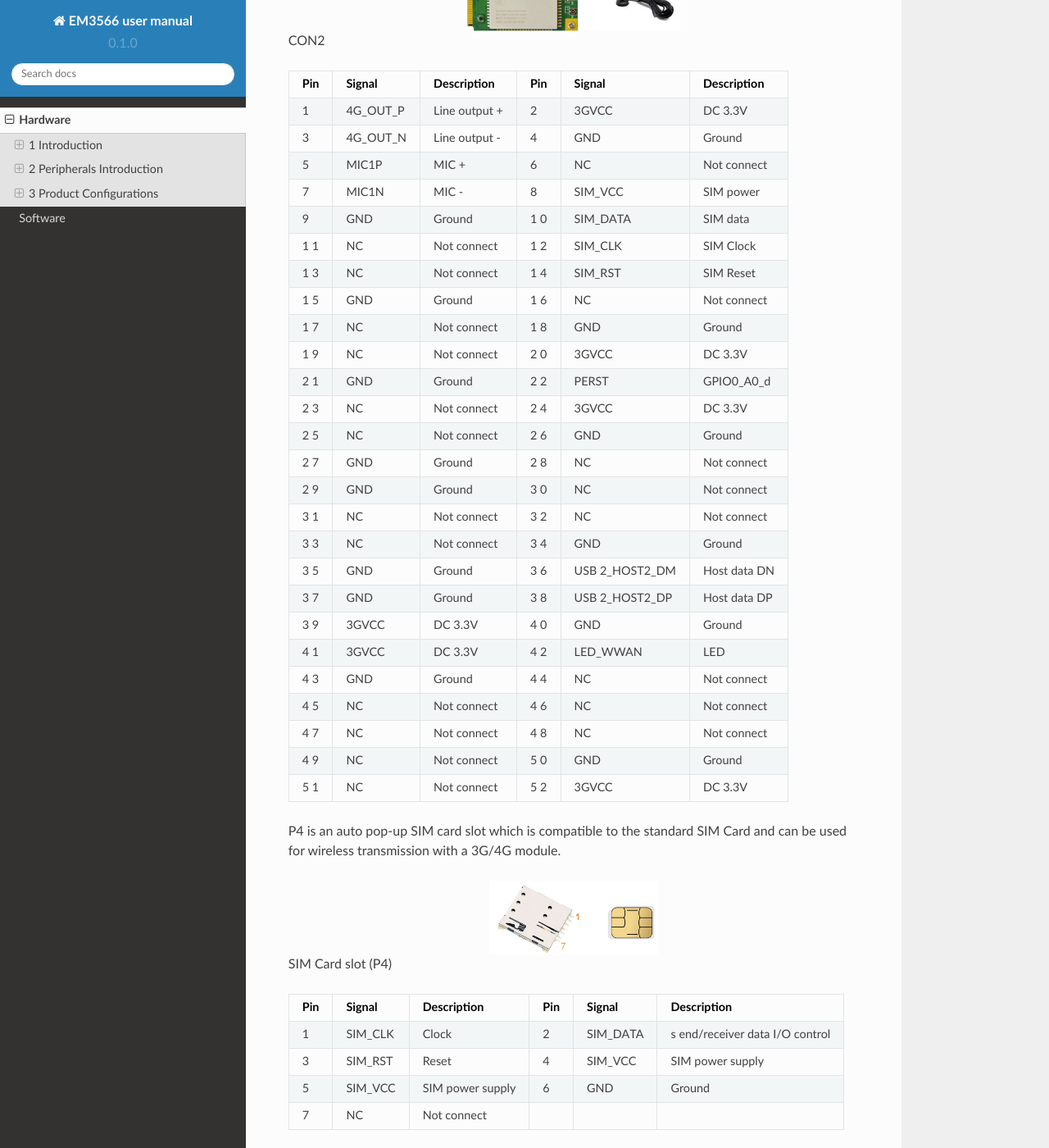
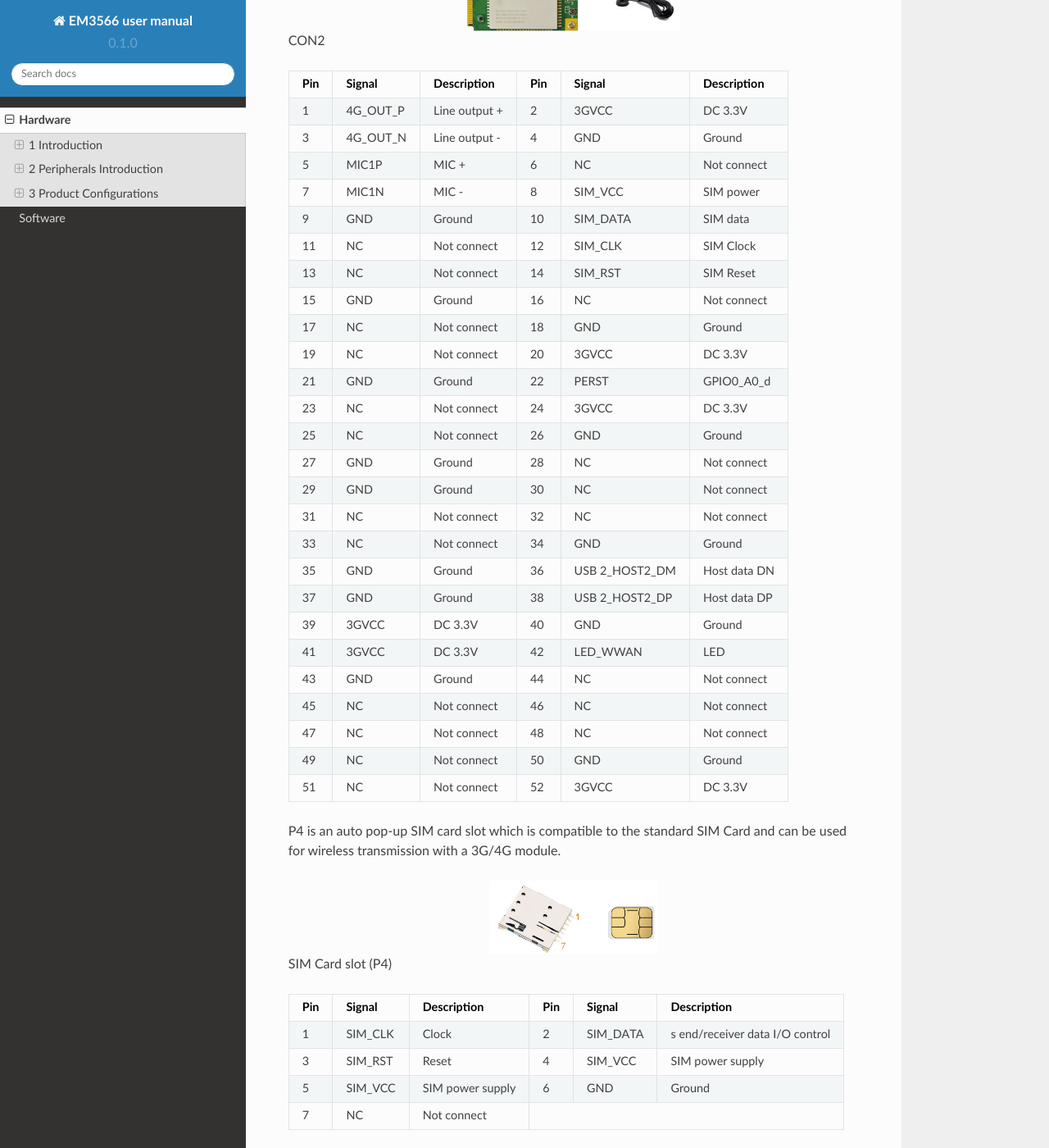
Before and after one commit to boardcon/EM3566, a Sphinx documentation site: the page built from docs/source/hardware.rst, in a window 1280 px wide and 1400 px high, scrolled down 20806 px. Shown: the whole window at 82% size. Built offline with Sphinx 7.4.7 and the Read the Docs theme 2.0.0, drawn with Linux system fonts in a browser that asks for light colours; some of the changed text lies outside the part shown.

Commit message:
Update hardware.rst

```diff
--- a/docs/source/hardware.rst
+++ b/docs/source/hardware.rst
@@ -1070,7 +1070,7 @@
 
 +---+-------------+---------------+---+------------+----------------+
 |Pin| Signal      | Description   |Pin| Signal     | Description    |
-+---+-------------+---------------+---+------------+----------------+
++===+=============+===============+===+============+================+
 | 1 | GND         | Ground        | 2 | GND        | Ground         |
 +---+-------------+---------------+---+------------+----------------+
 | 3 | NC          | Not connect   | 4 | AF_2V8     | AF 2.8V power  |
@@ -1082,11 +1082,11 @@
 | 7 | NC          | Not connect   | 8 | A          | DVP 2.8V power |
 |   |             |               |   | VDD2V8_DVP | supply         |
 +---+-------------+---------------+---+------------+----------------+
-| 9 | CA          | Camera reset  | 1 | CIF_       | GPIO4_B7_d     |
-|   | MERAB_RST_L |               | 0 | 8BIT_VSYNC |                |
-+---+-------------+---------------+---+------------+----------------+
-| 1 | GND         | Ground        | 1 | MIPI_      | MIPI CSI       |
-| 1 |             |               | 2 | CSI_RX_D3P | positive       |
+| 9 | CA          | Camera reset  | 10| CIF_       | GPIO4_B7_d     |
+|   | MERAB_RST_L |               |   | 8BIT_VSYNC |                |
++---+-------------+---------------+---+------------+----------------+
+| 11| GND         | Ground        | 12| MIPI_      | MIPI CSI       |
+|   |             |               |   | CSI_RX_D3P | positive       |
 |   |             |               |   |            |                |
 |   |             |               |   |            | differential   |
 |   |             |               |   |            | data line      |
@@ -1094,8 +1094,8 @@
 |   |             |               |   |            | transceiver    |
 |   |             |               |   |            | output         |
 +---+-------------+---------------+---+------------+----------------+
-| 1 | MIPI        | IMIPI CSI     | 1 | GND        | Ground         |
-| 3 | _CSI_RX_D3N | negative      | 4 |            |                |
+| 13| MIPI        | IMIPI CSI     | 14| GND        | Ground         |
+|   | _CSI_RX_D3N | negative      |   |            |                |
 |   |             |               |   |            |                |
 |   |             | differential  |   |            |                |
 |   |             | data line     |   |            |                |
@@ -1103,8 +1103,8 @@
 |   |             | transceiver   |   |            |                |
 |   |             | output        |   |            |                |
 +---+-------------+---------------+---+------------+----------------+
-| 1 | MIPI        | MIPI CSI      | 1 | MIPI_      | MIPI CSI       |
-| 5 | _CSI_RX_D2P | positive      | 6 | CSI_RX_D2N | negative       |
+| 15| MIPI        | MIPI CSI      | 16| MIPI_      | MIPI CSI       |
+|   | _CSI_RX_D2P | positive      |   | CSI_RX_D2N | negative       |
 |   |             |               |   |            |                |
 |   |             | differential  |   |            | differential   |
 |   |             | data line     |   |            | data line      |
@@ -1112,8 +1112,8 @@
 |   |             | transceiver   |   |            | transceiver    |
 |   |             | output        |   |            | output         |
 +---+-------------+---------------+---+------------+----------------+
-| 1 | GND         | Ground        | 1 | MIPI_CS    | MIPI CSI       |
-| 7 |             |               | 8 | I_RX_CLK1P | positive       |
+| 17| GND         | Ground        | 18| MIPI_CS    | MIPI CSI       |
+|   |             |               |   | I_RX_CLK1P | positive       |
 |   |             |               |   |            |                |
 |   |             |               |   |            | differential   |
 |   |             |               |   |            | data line      |
@@ -1121,8 +1121,8 @@
 |   |             |               |   |            | transceiver    |
 |   |             |               |   |            | output         |
 +---+-------------+---------------+---+------------+----------------+
-| 1 | MIPI_C      | MIPI CSI      | 2 | GND        | Ground         |
-| 9 | SI_RX_CLK1N | negative      | 0 |            |                |
+| 19| MIPI_C      | MIPI CSI      | 20| GND        | Ground         |
+|   | SI_RX_CLK1N | negative      |   |            |                |
 |   |             |               |   |            |                |
 |   |             | differential  |   |            |                |
 |   |             | data line     |   |            |                |
@@ -1130,18 +1130,16 @@
 |   |             | transceiver   |   |            |                |
 |   |             | output        |   |            |                |
 +---+-------------+---------------+---+------------+----------------+
-| 2 | DVDD1V2     | VDD 1.2V      | 2 | VCC1V8_DVP | VCC 1.8V       |
-| 1 |             |               | 2 |            |                |
-+---+-------------+---------------+---+------------+----------------+
-| 2 | GND         | Ground        | 2 | MIPI_MCLK1 | MIPI clock     |
-| 3 |             |               | 4 |            |                |
+| 21| DVDD1V2     | VDD 1.2V      | 22| VCC1V8_DVP | VCC 1.8V       |
++---+-------------+---------------+---+------------+----------------+
+| 23| GND         | Ground        | 24| MIPI_MCLK1 | MIPI clock     |
 +---+-------------+---------------+---+------------+----------------+
 
 J31
 
 +---+-------------+---------------+---+------------+----------------+
 |Pin| Signal      | Description   |Pin| Signal     | Description    |
-+---+-------------+---------------+---+------------+----------------+
++===+=============+===============+===+============+================+
 | 1 | GND         | Ground        | 2 | GND        | Ground         |
 +---+-------------+---------------+---+------------+----------------+
 | 3 | NC          | Not connect   | 4 | AF_2V8     | AF 2.8V power  |
@@ -1153,11 +1151,11 @@
 | 7 | NC          | Not connect   | 8 | A          | DVP 2.8V power |
 |   |             |               |   | VDD2V8_DVP | supply         |
 +---+-------------+---------------+---+------------+----------------+
-| 9 | CA          | Camera reset  | 1 | GPIO       | GPIO           |
-|   | MERAF_RST_L |               | 0 | 4_B5_d_1V8 |                |
-+---+-------------+---------------+---+------------+----------------+
-| 1 | GND         | Ground        | 1 | MIPI_      | MIPI CSI       |
-| 1 |             |               | 2 | CSI_RX_D1P | positive       |
+| 9 | CA          | Camera reset  | 10| GPIO       | GPIO           |
+|   | MERAF_RST_L |               |   | 4_B5_d_1V8 |                |
++---+-------------+---------------+---+------------+----------------+
+| 11| GND         | Ground        | 12| MIPI_      | MIPI CSI       |
+|   |             |               |   | CSI_RX_D1P | positive       |
 |   |             |               |   |            |                |
 |   |             |               |   |            | differential   |
 |   |             |               |   |            | data line      |
@@ -1165,8 +1163,8 @@
 |   |             |               |   |            | transceiver    |
 |   |             |               |   |            | output         |
 +---+-------------+---------------+---+------------+----------------+
-| 1 | MIPI        | IMIPI CSI     | 1 | GND        | Ground         |
-| 3 | _CSI_RX_D1N | negative      | 4 |            |                |
+| 13| MIPI        | IMIPI CSI     | 14| GND        | Ground         |
+|   | _CSI_RX_D1N | negative      |   |            |                |
 |   |             |               |   |            |                |
 |   |             | differential  |   |            |                |
 |   |             | data line     |   |            |                |
@@ -1174,8 +1172,8 @@
 |   |             | transceiver   |   |            |                |
 |   |             | output        |   |            |                |
 +---+-------------+---------------+---+------------+----------------+
-| 1 | MIPI        | MIPI CSI      | 1 | MIPI_      | MIPI CSI       |
-| 5 | _CSI_RX_D0P | positive      | 6 | CSI_RX_D0N | negative       |
+| 15| MIPI        | MIPI CSI      | 16| MIPI_      | MIPI CSI       |
+|   | _CSI_RX_D0P | positive      |   | CSI_RX_D0N | negative       |
 |   |             |               |   |            |                |
 |   |             | differential  |   |            | differential   |
 |   |             | data line     |   |            | data line      |
@@ -1183,8 +1181,8 @@
 |   |             | transceiver   |   |            | transceiver    |
 |   |             | output        |   |            | output         |
 +---+-------------+---------------+---+------------+----------------+
-| 1 | GND         | Ground        | 1 | MIPI_CS    | MIPI CSI       |
-| 7 |             |               | 8 | I_RX_CLK0P | positive       |
+| 17| GND         | Ground        | 18| MIPI_CS    | MIPI CSI       |
+|   |             |               |   | I_RX_CLK0P | positive       |
 |   |             |               |   |            |                |
 |   |             |               |   |            | differential   |
 |   |             |               |   |            | data line      |
@@ -1192,8 +1190,8 @@
 |   |             |               |   |            | transceiver    |
 |   |             |               |   |            | output         |
 +---+-------------+---------------+---+------------+----------------+
-| 1 | MIPI_C      | MIPI CSI      | 2 | GND        | Ground         |
-| 9 | SI_RX_CLK0N | negative      | 0 |            |                |
+| 19| MIPI_C      | MIPI CSI      | 20| GND        | Ground         |
+|   | SI_RX_CLK0N | negative      |   |            |                |
 |   |             |               |   |            |                |
 |   |             | differential  |   |            |                |
 |   |             | data line     |   |            |                |
@@ -1201,11 +1199,9 @@
 |   |             | transceiver   |   |            |                |
 |   |             | output        |   |            |                |
 +---+-------------+---------------+---+------------+----------------+
-| 2 | DVDD1V2     | VDD 1.2V      | 2 | VCC1V8_DVP | VCC 1.8V       |
-| 1 |             |               | 2 |            |                |
-+---+-------------+---------------+---+------------+----------------+
-| 2 | GND         | Ground        | 2 | MIPI_MCLK0 | MIPI clock     |
-| 3 |             |               | 4 |            |                |
+| 21| DVDD1V2     | VDD 1.2V      | 22| VCC1V8_DVP | VCC 1.8V       |
++---+-------------+---------------+---+------------+----------------+
+| 23| GND         | Ground        | 24| MIPI_MCLK0 | MIPI clock     |
 +---+-------------+---------------+---+------------+----------------+
 
 
@@ -1225,7 +1221,7 @@
 | 1 | VCC3V3_SYS  | 3.3V Power    | 2 | PWM3_IR    | IR in          |
 |   |             | supply        |   |            |                |
 +---+-------------+---------------+---+------------+----------------+
-| 3 | GND         | Ground        |   |            |                |
+| 3 | GND         | Ground        |                                 |
 +---+-------------+---------------+---+------------+----------------+
 
 2.14 UART (J10, J11, J12)
@@ -1248,7 +1244,7 @@
 | 1 | UART2DBG_RX | Serial data   | 2 | UART2DBG_TX | Serial data   |
 |   |             | input         |   |             | output        |
 +---+-------------+---------------+---+-------------+---------------+
-| 3 | GND         | Ground        |   |             |               |
+| 3 | GND         | Ground        |                                 |
 +---+-------------+---------------+---+-------------+---------------+
 
 .. figure:: ./image/PH-4A.jpg
@@ -1302,8 +1298,8 @@
 | 1 | GND         | Ground         | 2 | RS485_B    | RS-485 Data   |
 |   |             |                |   |            | Line          |
 +---+-------------+----------------+---+------------+---------------+
-| 3 | RS485_A     | RS-485 Data    |   |            |               |
-|   |             | Line           |   |            |               |
+| 3 | RS485_A     | RS-485 Data    |                                |
+|   |             | Line           |                                |
 +---+-------------+----------------+---+------------+---------------+
 
 .. figure:: ./image/Pin_header.jpg
@@ -1368,71 +1364,51 @@
 +---+-------------+---------------+---+------------+----------------+
 | 7 | MIC1N       | MIC -         | 8 | SIM_VCC    | SIM power      |
 +---+-------------+---------------+---+------------+----------------+
-| 9 | GND         | Ground        | 1 | SIM_DATA   | SIM data       |
-|   |             |               | 0 |            |                |
-+---+-------------+---------------+---+------------+----------------+
-| 1 | NC          | Not connect   | 1 | SIM_CLK    | SIM Clock      |
-| 1 |             |               | 2 |            |                |
-+---+-------------+---------------+---+------------+----------------+
-| 1 | NC          | Not connect   | 1 | SIM_RST    | SIM Reset      |
-| 3 |             |               | 4 |            |                |
-+---+-------------+---------------+---+------------+----------------+
-| 1 | GND         | Ground        | 1 | NC         | Not connect    |
-| 5 |             |               | 6 |            |                |
-+---+-------------+---------------+---+------------+----------------+
-| 1 | NC          | Not connect   | 1 | GND        | Ground         |
-| 7 |             |               | 8 |            |                |
-+---+-------------+---------------+---+------------+----------------+
-| 1 | NC          | Not connect   | 2 | 3GVCC      | DC 3.3V        |
-| 9 |             |               | 0 |            |                |
-+---+-------------+---------------+---+------------+----------------+
-| 2 | GND         | Ground        | 2 | PERST      | GPIO0_A0_d     |
-| 1 |             |               | 2 |            |                |
-+---+-------------+---------------+---+------------+----------------+
-| 2 | NC          | Not connect   | 2 | 3GVCC      | DC 3.3V        |
-| 3 |             |               | 4 |            |                |
-+---+-------------+---------------+---+------------+----------------+
-| 2 | NC          | Not connect   | 2 | GND        | Ground         |
-| 5 |             |               | 6 |            |                |
-+---+-------------+---------------+---+------------+----------------+
-| 2 | GND         | Ground        | 2 | NC         | Not connect    |
-| 7 |             |               | 8 |            |                |
-+---+-------------+---------------+---+------------+----------------+
-| 2 | GND         | Ground        | 3 | NC         | Not connect    |
-| 9 |             |               | 0 |            |                |
-+---+-------------+---------------+---+------------+----------------+
-| 3 | NC          | Not connect   | 3 | NC         | Not connect    |
-| 1 |             |               | 2 |            |                |
-+---+-------------+---------------+---+------------+----------------+
-| 3 | NC          | Not connect   | 3 | GND        | Ground         |
-| 3 |             |               | 4 |            |                |
-+---+-------------+---------------+---+------------+----------------+
-| 3 | GND         | Ground        | 3 | USB        | Host data DN   |
-| 5 |             |               | 6 | 2_HOST2_DM |                |
-+---+-------------+---------------+---+------------+----------------+
-| 3 | GND         | Ground        | 3 | USB        | Host data DP   |
-| 7 |             |               | 8 | 2_HOST2_DP |                |
-+---+-------------+---------------+---+------------+----------------+
-| 3 | 3GVCC       | DC 3.3V       | 4 | GND        | Ground         |
-| 9 |             |               | 0 |            |                |
-+---+-------------+---------------+---+------------+----------------+
-| 4 | 3GVCC       | DC 3.3V       | 4 | LED_WWAN   | LED            |
-| 1 |             |               | 2 |            |                |
-+---+-------------+---------------+---+------------+----------------+
-| 4 | GND         | Ground        | 4 | NC         | Not connect    |
-| 3 |             |               | 4 |            |                |
-+---+-------------+---------------+---+------------+----------------+
-| 4 | NC          | Not connect   | 4 | NC         | Not connect    |
-| 5 |             |               | 6 |            |                |
-+---+-------------+---------------+---+------------+----------------+
-| 4 | NC          | Not connect   | 4 | NC         | Not connect    |
-| 7 |             |               | 8 |            |                |
-+---+-------------+---------------+---+------------+----------------+
-| 4 | NC          | Not connect   | 5 | GND        | Ground         |
-| 9 |             |               | 0 |            |                |
-+---+-------------+---------------+---+------------+----------------+
-| 5 | NC          | Not connect   | 5 | 3GVCC      | DC 3.3V        |
-| 1 |             |               | 2 |            |                |
+| 9 | GND         | Ground        | 10| SIM_DATA   | SIM data       |
++---+-------------+---------------+---+------------+----------------+
+| 11| NC          | Not connect   | 12| SIM_CLK    | SIM Clock      |
++---+-------------+---------------+---+------------+----------------+
+| 13| NC          | Not connect   | 14| SIM_RST    | SIM Reset      |
++---+-------------+---------------+---+------------+----------------+
+| 15| GND         | Ground        | 16| NC         | Not connect    |
++---+-------------+---------------+---+------------+----------------+
+| 17| NC          | Not connect   | 18| GND        | Ground         |
++---+-------------+---------------+---+------------+----------------+
+| 19| NC          | Not connect   | 20| 3GVCC      | DC 3.3V        |
++---+-------------+---------------+---+------------+----------------+
+| 21| GND         | Ground        | 22| PERST      | GPIO0_A0_d     |
++---+-------------+---------------+---+------------+----------------+
+| 23| NC          | Not connect   | 24| 3GVCC      | DC 3.3V        |
++---+-------------+---------------+---+------------+----------------+
+| 25| NC          | Not connect   | 26| GND        | Ground         |
++---+-------------+---------------+---+------------+----------------+
+| 27| GND         | Ground        | 28| NC         | Not connect    |
++---+-------------+---------------+---+------------+----------------+
+| 29| GND         | Ground        | 30| NC         | Not connect    |
++---+-------------+---------------+---+------------+----------------+
+| 31| NC          | Not connect   | 32| NC         | Not connect    |
++---+-------------+---------------+---+------------+----------------+
+| 33| NC          | Not connect   | 34| GND        | Ground         |
++---+-------------+---------------+---+------------+----------------+
+| 35| GND         | Ground        | 36| USB        | Host data DN   |
+|   |             |               |   | 2_HOST2_DM |                |
++---+-------------+---------------+---+------------+----------------+
+| 37| GND         | Ground        | 38| USB        | Host data DP   |
+|   |             |               |   | 2_HOST2_DP |                |
++---+-------------+---------------+---+------------+----------------+
+| 39| 3GVCC       | DC 3.3V       | 40| GND        | Ground         |
++---+-------------+---------------+---+------------+----------------+
+| 41| 3GVCC       | DC 3.3V       | 42| LED_WWAN   | LED            |
++---+-------------+---------------+---+------------+----------------+
+| 43| GND         | Ground        | 44| NC         | Not connect    |
++---+-------------+---------------+---+------------+----------------+
+| 45| NC          | Not connect   | 46| NC         | Not connect    |
++---+-------------+---------------+---+------------+----------------+
+| 47| NC          | Not connect   | 48| NC         | Not connect    |
++---+-------------+---------------+---+------------+----------------+
+| 49| NC          | Not connect   | 50| GND        | Ground         |
++---+-------------+---------------+---+------------+----------------+
+| 51| NC          | Not connect   | 52| 3GVCC      | DC 3.3V        |
 +---+-------------+---------------+---+------------+----------------+
 
 P4 is an auto pop-up SIM card slot which is compatible to the standard
@@ -1459,7 +1435,7 @@
 | 5 | SIM_VCC     | SIM power     | 6 | GND          | Ground       |
 |   |             | supply        |   |              |              |
 +---+-------------+---------------+---+--------------+--------------+
-| 7 | NC          | Not connect   |   |              |              |
+| 7 | NC          | Not connect   |                                 |
 +---+-------------+---------------+---+--------------+--------------+
 
 2.18 Micro SD (J3)
@@ -1486,8 +1462,8 @@
 +---+------------+-----------------+---+--------------+--------------+
 | 7 | SDMMC0_D0  | SD/MMC data0    | 8 | SDMMC0_D1    | SD/MMC data1 |
 +---+------------+-----------------+---+--------------+--------------+
-| 9 | SD         | SD/MMC detect   |   |              |              |
-|   | MMC0_DET_L | signal          |   |              |              |
+| 9 | SD         | SD/MMC detect   |                                 |
+|   | MMC0_DET_L | signal          |                                 |
 +---+------------+-----------------+---+--------------+--------------+
 
 2.19 WiFi&Bluetooth (U20)
@@ -1546,11 +1522,11 @@
 |   | WAKE_HOST_H | device to      |   |             |               |
 |   |             | wake-up HOST   |   |             |               |
 +---+-------------+----------------+---+-------------+---------------+
-| 9 | VBAT_WL     | 3.3V power     | 1 | XTAL_IN     | Crystal input |
-|   |             | supply         | 0 |             |               |
-+---+-------------+----------------+---+-------------+---------------+
-| 1 | XTAL_OUT    | Crystal output | 1 | WI          | Internal      |
-| 1 |             |                | 2 | FI_REG_ON_H | regulators    |
+| 9 | VBAT_WL     | 3.3V power     | 10| XTAL_IN     | Crystal input |
+|   |             | supply         |   |             |               |
++---+-------------+----------------+---+-------------+---------------+
+| 11| XTAL_OUT    | Crystal output | 12| WI          | Internal      |
+|   |             |                |   | FI_REG_ON_H | regulators    |
 |   |             |                |   |             | power         |
 |   |             |                |   |             | e             |
 |   |             |                |   |             | nable/disable |
```
